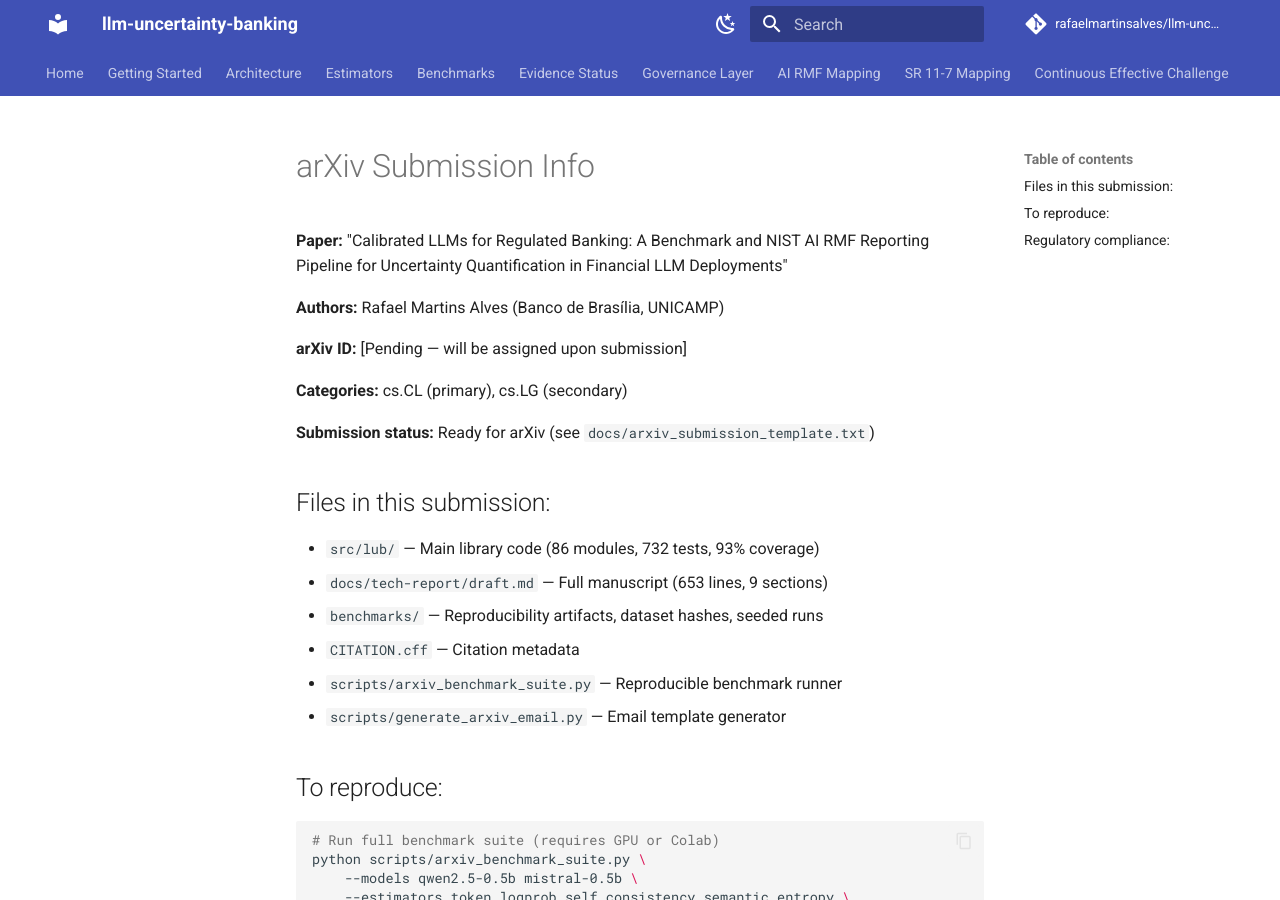
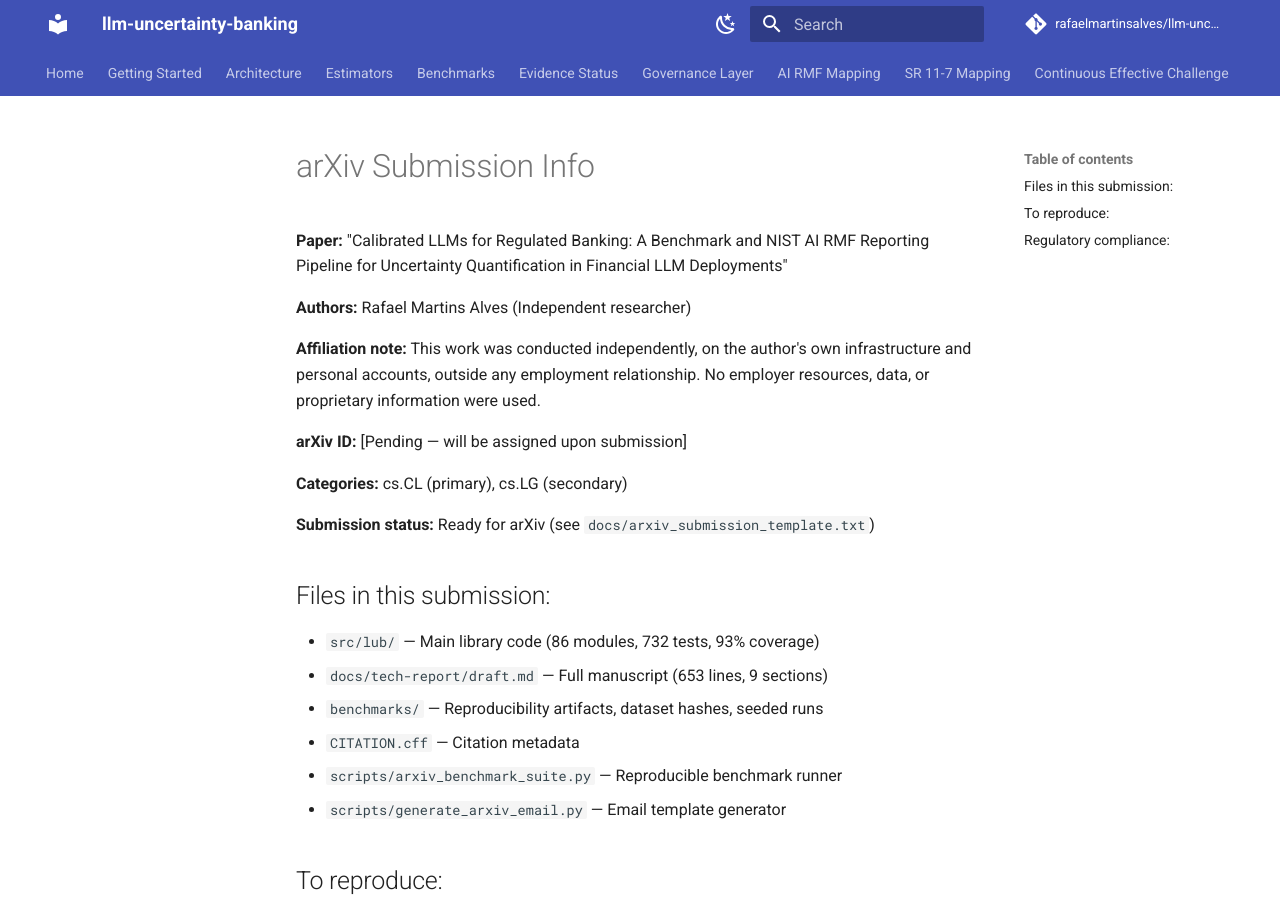
Before and after one commit to rafaelalvesmartins/llm-uncertainty-banking, an MkDocs documentation site: the page built from docs/README_ARXIV.md, in a window 1280 px wide and 900 px high. Built offline with MkDocs 1.6.1 and Material for MkDocs 9.7.7, drawn with Linux system fonts in a browser that asks for light colours; comment, search, counter and statistics services are not loaded.

Commit message:
docs: declare independent-researcher affiliation across public metadata
The author affiliation read "Banco de Brasilia" in three public files. In
academic publishing an affiliation line is conventionally read as "the
institution under which this work was carried out", which is not what
happened here: this framework was built independently, on personal
infrastructure and personal accounts, outside any employment relationship.

Changed:
  CITATION.cff                        affiliation -> "Independent researcher"
  docs/README_ARXIV.md                author line + explicit affiliation note
  src/lub/benchmarks/data/DATASHEET.md  creator line
  docs/tech-report/SUBMISSION_CHECKLIST.md  removed the contradictory rule

SUBMISSION_CHECKLIST.md:84 previously instructed that the arXiv affiliation
be "UNICAMP or independent researcher" while "BRB affiliation stays in the
code's CITATION.cff only" -- README_ARXIV.md violated its own checklist by
putting the employer on the author line. The rule is now uniform: no
employer affiliation is claimed on the paper, in the citation metadata, or
in the dataset datasheet.

Not changed (no affiliation claim, factually correct as written):
  docs/MARKET_RESEARCH.md        BRB named as a BCB-supervised institution
  docs/evidence-dashboard.md     "keep BRB-internal language out"
  src/lub/benchmarks/br_regulatory.py  "No BRB-internal ... content is included"
  docs/tech-report/READER_ASK_TEMPLATE.md  process guardrails
  docs/adr/0011-prefiling-freeze.md        outbound-email item

DATASHEET already stated "No external funding. Created as part of the
author's independent open-source research" -- the author line was the only
part that contradicted it.

Co-Authored-By: Claude Opus 5 (1M context) <noreply@anthropic.com>
Claude-Session: https://claude.ai/code/session_011tg1FB4pRPoXiDCevFsD5y

```diff
--- a/docs/README_ARXIV.md
+++ b/docs/README_ARXIV.md
@@ -2,7 +2,11 @@
 
 **Paper:** "Calibrated LLMs for Regulated Banking: A Benchmark and NIST AI RMF Reporting Pipeline for Uncertainty Quantification in Financial LLM Deployments"
 
-**Authors:** Rafael Martins Alves (Banco de Brasília, UNICAMP)
+**Authors:** Rafael Martins Alves (Independent researcher)
+
+**Affiliation note:** This work was conducted independently, on the author's own
+infrastructure and personal accounts, outside any employment relationship. No
+employer resources, data, or proprietary information were used.
 
 **arXiv ID:** [Pending — will be assigned upon submission]
 
```
Also changed, not shown: docs/tech-report/SUBMISSION_CHECKLIST.md (+1 -1 lines), src/lub/benchmarks/data/DATASHEET.md (+1 -1 lines), 1 other file.
